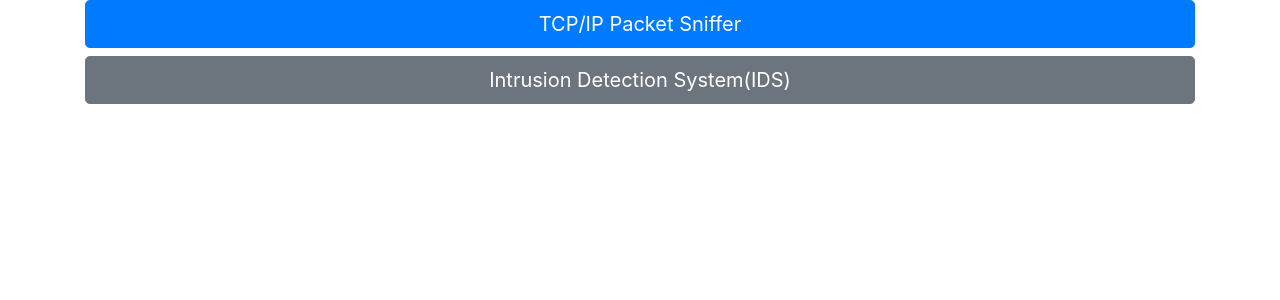
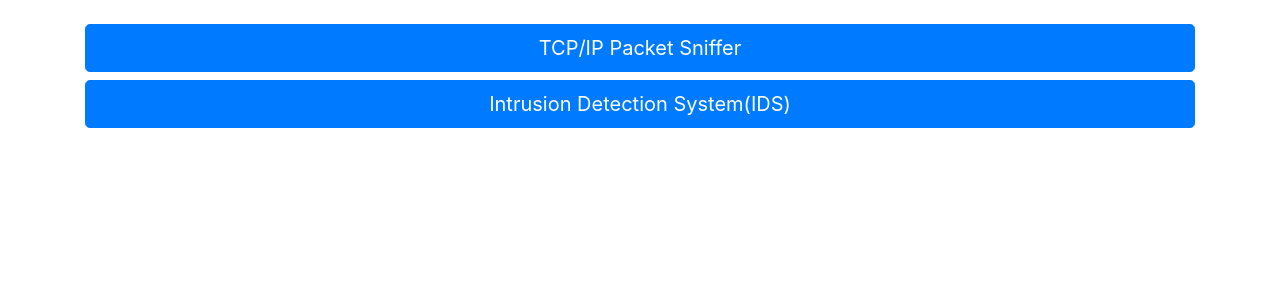
Before and after one commit to Harshit147/Network_Analyzing_Alerting_Tool, a Django app: page /TCPIPPacketSniffer/ in a window 1280 px wide. Shown: the top 300 px of the page. Run offline with Django 3.2, Linux system fonts and the light colour scheme; some libraries are stand-ins or nearby versions.

Commit message:
Initial Commit

```diff
--- a/IDS/TCPIPPacketSniffer/templates/TCPIPPacketSniffer/index.html
+++ b/IDS/TCPIPPacketSniffer/templates/TCPIPPacketSniffer/index.html
@@ -12,8 +12,9 @@
   </head>
   <body>
     <div class="container-md">
+      <label></label>
       <button type="button" class="btn btn-primary btn-lg btn-block">TCP/IP Packet Sniffer</button>
-      <button type="button" class="btn btn-secondary btn-lg btn-block">Intrusion Detection System(IDS)</button>
+      <button type="button" class="btn btn-primary btn-lg btn-block">Intrusion Detection System(IDS)</button>
     </div>
 
 
```
